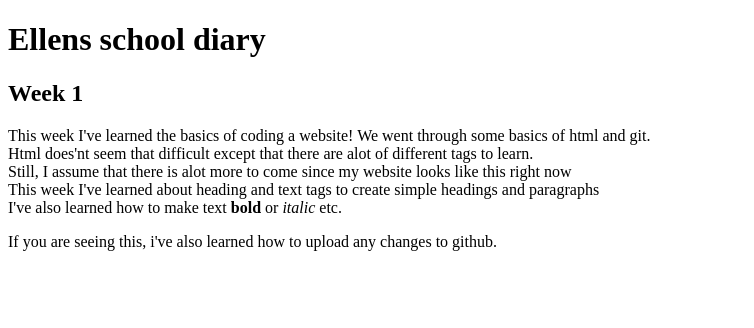
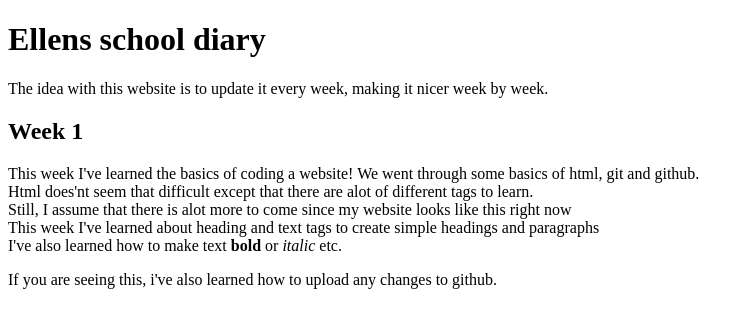
Before and after one commit to ellensallberg/ellens-school-diary, a plain HTML site: page index.html in a window 1280 px wide. Shown: the whole page, without its empty margins (0-754 px from the left). Drawn offline with Linux system fonts and the light colour scheme.

Commit message:
Final update week 1

```diff
--- a/index.html
+++ b/index.html
@@ -6,10 +6,13 @@
     <title>Ellens school diary</title>
 </head>
 <body>
+<div>
     <h1>Ellens school diary</h1>
+    <p>The idea with this website is to update it every week, making it nicer week by week.</p>
+</div>
 <div>
     <h2>Week 1</h2>
-    <p>This week I've learned the basics of coding a website! We went through some basics of html and git.
+    <p>This week I've learned the basics of coding a website! We went through some basics of html, git and github.
     <br>
     Html does'nt seem that difficult except that there are alot of different tags to learn.
     <br>
```
